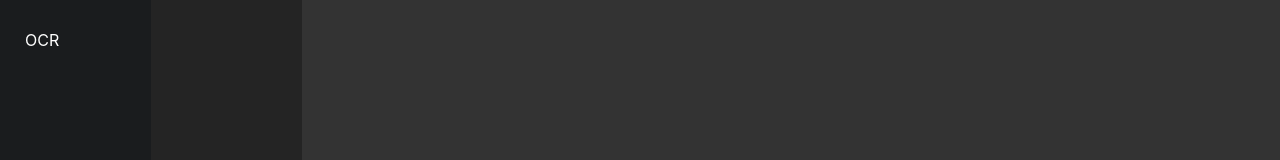
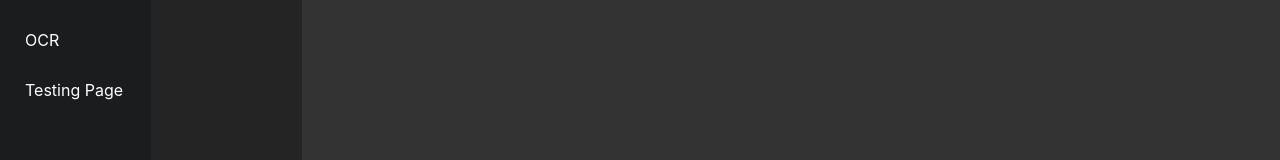
Before and after one commit to KaminariSora/InternshipProject, a React (Create React App) app in the folder internship_project/: page / in a window 1280 px wide. Shown: the part 228-388 px from the top of the page. Built offline with nearby package versions, Linux system fonts and the light colour scheme.

Commit message:
finish function

```diff
--- a/internship_project/src/Components/ERCSection.jsx
+++ b/internship_project/src/Components/ERCSection.jsx
@@ -5,7 +5,8 @@ import { faPaperPlane } from "@fortawesome/free-solid-svg-icons";
 import FileDocument from './icons/FileDocument';
 import DownloadIcon from './icons/DownloadIcon';
 
-const WEBHOOK_URL = "http://localhost:5678/webhook/ERC"
+const WEBHOOK_URL = "http://localhost:5678/webhook-test/ERC"
+const ROOT_URL = `http://localhost:5678/webhook/download?path=`
 
 const ERCSection = () => {
     const [searchText, setSearchText] = useState('')
@@ -41,7 +42,7 @@ const ERCSection = () => {
                     path: item.directory,
                     name: item.fileName,
                     size: item.fileSize,
-                    status: item.found ? "พบไฟล์" : "ไม่พบไฟล์",
+                    status: item.found,
                     seq: item.meeting_seq,
                     summary: Array.isArray(item.summaries) ? item.summaries.join("\n\n") : ""
                 }))
@@ -56,7 +57,7 @@ const ERCSection = () => {
 
     const handleDownloadClick = (filePath, fileName) => {
         if (!filePath) return;
-        const rootUrl = `http://localhost:5678/webhook/download?path=`
+        const rootUrl = ROOT_URL
         const url = `${rootUrl}${encodeURIComponent(filePath)}/${fileName}`;
         const a = document.createElement("a");
         a.href = url;
--- a/internship_project/src/Components/Home.jsx
+++ b/internship_project/src/Components/Home.jsx
@@ -4,6 +4,7 @@ import { useState } from 'react'
 import ChatSection from './ChatSection';
 import ERCSection from './ERCSection';
 import OCRSection from './OCRSection';
+import Testing from './Testing';
 
 const Home = () => {
     const [visibleSection, setVisibleSection] = useState('chat');
@@ -39,6 +40,12 @@ const Home = () => {
                         >
                             OCR
                         </li>
+                        <li
+                            className={visibleSection === 'testing' ? 'selected' : ''}
+                            onClick={() => setVisibleSection('testing')}
+                        >
+                            Testing Page
+                        </li>
                     </ul>
                 </div>
 
@@ -51,6 +58,9 @@ const Home = () => {
                 <div className="section" id='section-2' style={{ display: visibleSection === 'ocr' ? 'block' : 'none' }}>
                     <OCRSection />
                 </div>
+                <div className="section" id='section-2' style={{ display: visibleSection === 'testing' ? 'block' : 'none' }}>
+                    <Testing />
+                </div>
             </div>
         </div>
     )
```
